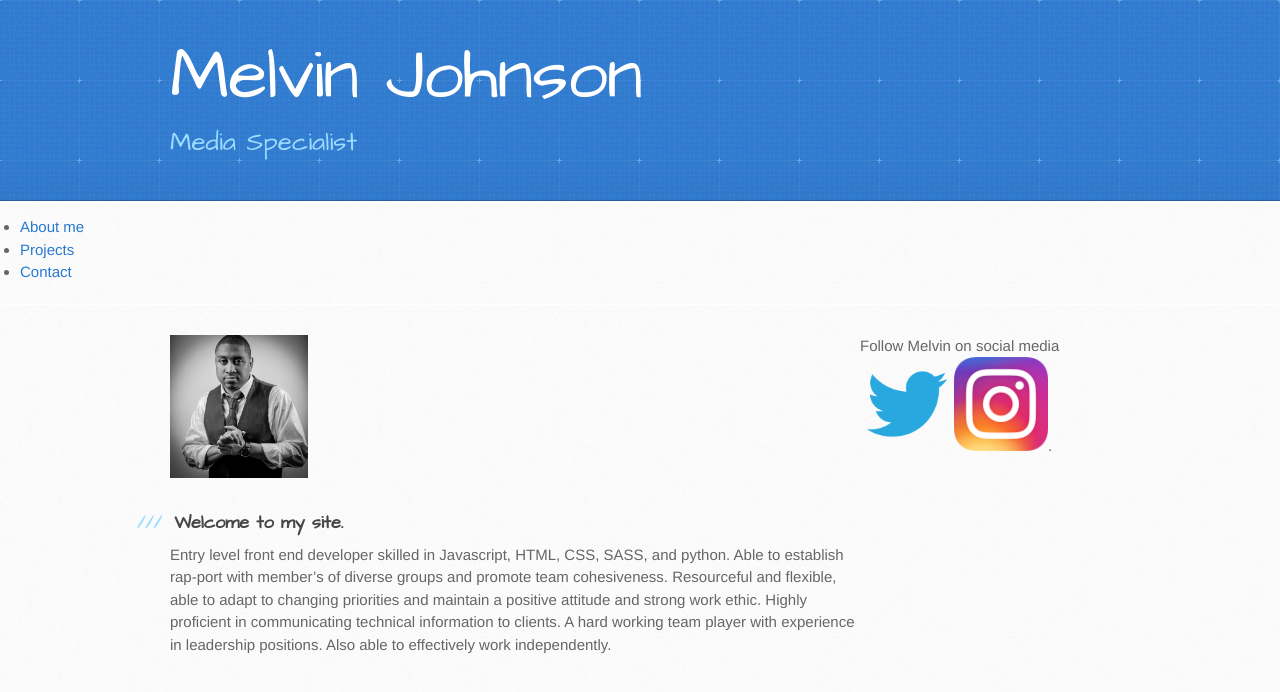
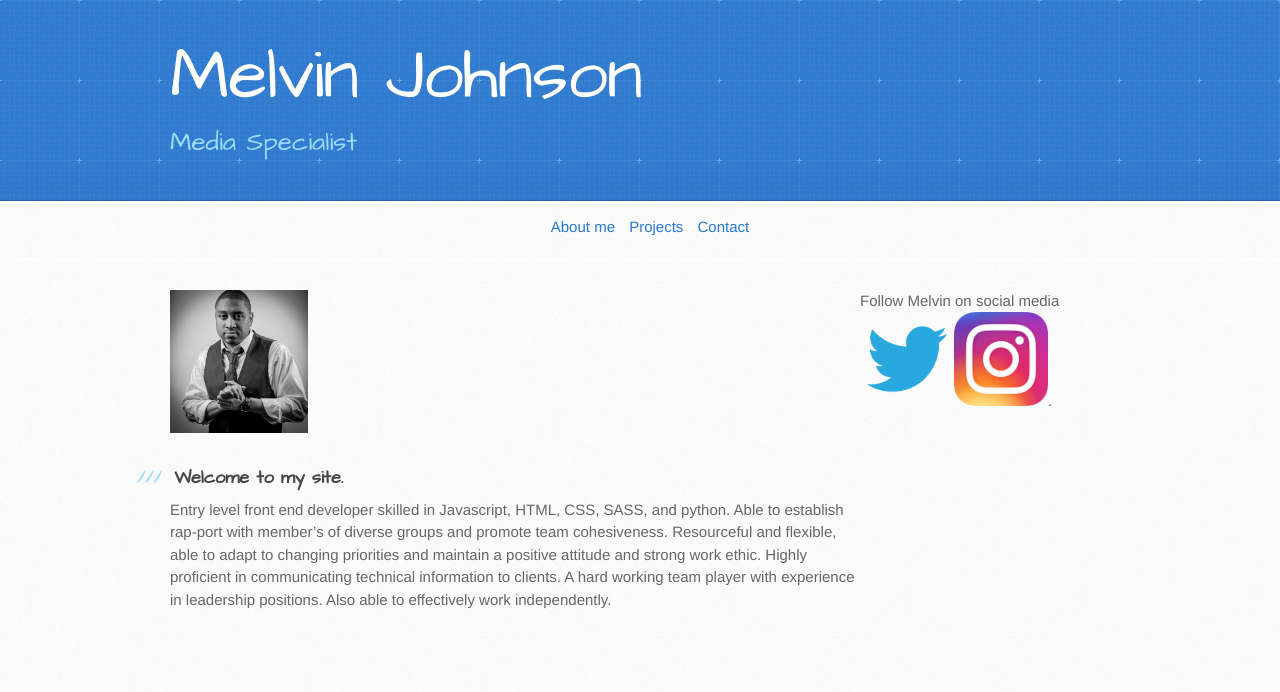
Before and after one commit to Mjohnson718/Portfolio, a plain HTML site: page index.html in a window 1280 px wide. Drawn offline with Linux system fonts and the light colour scheme.

Commit message:
Add files via upload

```diff
--- a/stylesheets/print.css
+++ b/stylesheets/print.css
@@ -42,7 +42,7 @@ table {
   border-collapse: collapse;
 }
 body {
-  font-family: 'Helvetica Neue', Helvetica, Arial, serif;
+  font-family: 'Helvetica Neue', Helvetica;
   font-size: 13px;
   line-height: 1.5;
   color: #000;
--- a/stylesheets/stylesheet.css
+++ b/stylesheets/stylesheet.css
@@ -7,7 +7,7 @@
  */
 
 html {
-  font-family: sans-serif; /* 1 */
+  font-family: 'Helvetica Neue', Helvetica; /* 1 */
   -webkit-text-size-adjust: 100%; /* 2 */
   -ms-text-size-adjust: 100%; /* 2 */
 }
@@ -19,6 +19,15 @@ html {
 body {
   margin: 0;
 }
+nav{
+  text-align: center;
+}
+ul li {
+    display: inline;
+    padding:5px;
+    list-style: none;
+    text-align: center;
+    }
 
 /* HTML5 display definitions
    ========================================================================== */
```
